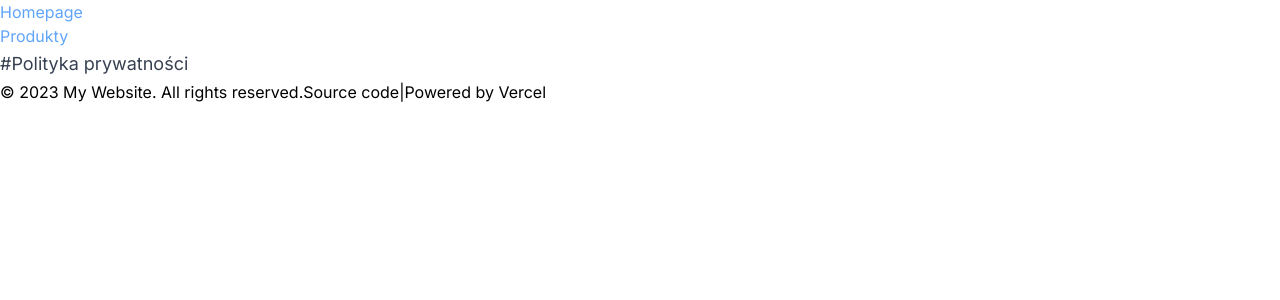
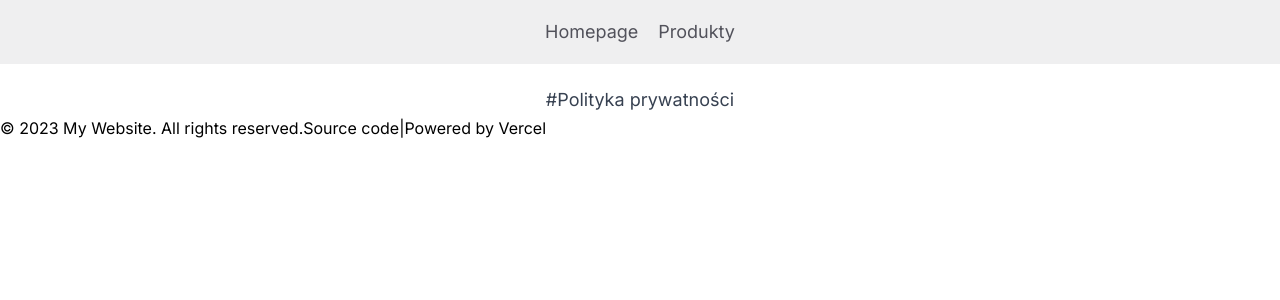
Before and after one commit to MateuszSzczukiewicz/ecommerce, a Next.js app: page /polityka-prywatnosci in a window 1280 px wide. Shown: the top 300 px of the page. Built offline with nearby package versions, Linux system fonts and the light colour scheme.

Commit message:
Edit products layout view

```diff
--- a/src/app/layout.tsx
+++ b/src/app/layout.tsx
@@ -19,8 +19,8 @@ export default function RootLayout({
 	return (
 		<html lang="pl">
 			<body className={inter.className}>
-				<nav>
-					<ul>
+				<nav className="sticky top-0 flex h-16 items-center justify-center bg-zinc-200 bg-opacity-60 backdrop-blur-xl">
+					<ul className="flex gap-5">
 						<li>
 							<ActiveLink href="/">Homepage</ActiveLink>
 						</li>
@@ -29,7 +29,7 @@ export default function RootLayout({
 						</li>
 					</ul>
 				</nav>
-				<section>{children}</section>
+				<section className="mt-5 flex justify-center">{children}</section>
 				<footer>
 					&copy; 2023 My Website. All rights reserved.
 					<a href="https://github.com/vercel/next.js/tree/canary/examples/with-typescript">
--- a/src/app/products/layout.tsx
+++ b/src/app/products/layout.tsx
@@ -1,17 +1,17 @@
-import { type ReactNode, Suspense } from "react";
-import { ProductsList } from "@/ui/organisms/ProductsList";
+import { type ReactNode } from "react";
+// import { ProductsList } from "@/ui/organisms/ProductsList";
 
 export default async function ProductsLayout({ children }: { children: ReactNode }) {
 	return (
-		<div className="mx-auto grid min-h-screen w-full max-w-7xl grid-cols-12 gap-x-8 bg-white">
-			<aside className="col-span-3 px-8 py-4 shadow-xl">
+		<div className="w-10/12">
+			{/* <aside className="col-span-3 px-8 py-4 shadow-xl">
 				<h2 className="mb-4 text-xl font-bold">Polecane produkty</h2>
 				<Suspense>
 					<ul>
 						<ProductsList page={3} />
 					</ul>
 				</Suspense>
-			</aside>
+			</aside> */}
 			<main className="col-span-9 px-8 py-4 shadow-xl">{children}</main>
 		</div>
 	);
--- a/src/app/products/page.tsx
+++ b/src/app/products/page.tsx
@@ -4,13 +4,10 @@ import { ProductsList } from "@/ui/organisms/ProductsList";
 export default async function ProductsPage() {
 	return (
 		<div>
-			<h2 className="mb-4 text-xl font-bold">Lista produktów</h2>
+			<h2 className="m-4 from-zinc-950 text-xl font-semibold">Lista produktów</h2>
 			<ul>
 				<Suspense>
 					<ProductsList page={1} />
-				</Suspense>
-				<Suspense>
-					<ProductsList page={2} />
 				</Suspense>
 			</ul>
 		</div>
--- a/src/ui/atoms/ActiveLink.tsx
+++ b/src/ui/atoms/ActiveLink.tsx
@@ -10,7 +10,7 @@ export const ActiveLink = ({ href, children }: { href: string; children: ReactNo
 	return (
 		<Link
 			href={{ pathname: href }}
-			className={clsx(`text-blue-400 hover:text-blue-600`, {
+			className={clsx(`h-full text-lg text-zinc-600 hover:text-zinc-950`, {
 				underline: isActive,
 			})}
 		>
--- a/src/ui/atoms/ProductCoverImage.tsx
+++ b/src/ui/atoms/ProductCoverImage.tsx
@@ -3,9 +3,7 @@ export const ProductCoverImage = ({ src, alt }: { src: string; alt: string }) =>
 		<img
 			src={src}
 			alt={alt}
-			className="rounded-md bg-zinc-100 p-5 transition hover:p-0"
-			width="320"
-			height="320"
+			className="h-80 w-80 rounded-md bg-zinc-100 object-cover p-5 transition hover:p-0"
 		/>
 	);
 };
--- a/src/ui/organisms/ProductsList.tsx
+++ b/src/ui/organisms/ProductsList.tsx
@@ -5,10 +5,10 @@ import { ProductsListItem } from "@/ui/molecules/ProductsListItem";
 export const ProductsList = async ({ page }: { page: number }) => {
 	const products = await getProductsListByPage({ page });
 	return (
-		<>
+		<div className="grid grid-cols-4">
 			{products.map((product: ProductItemType) => (
 				<ProductsListItem key={product.id} product={product} />
 			))}
-		</>
+		</div>
 	);
 };
```
